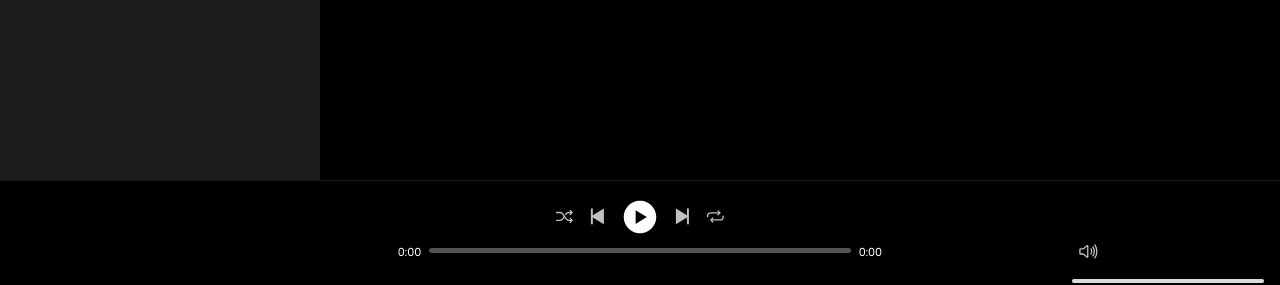
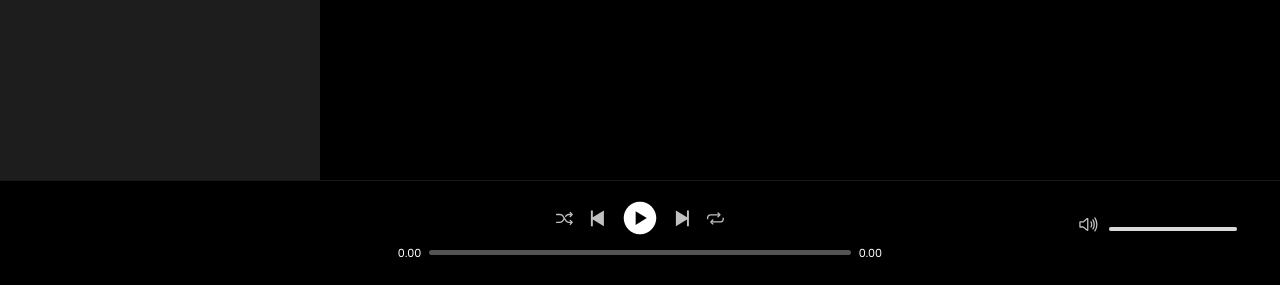
Before and after one commit to hasin023/Rythm, a PHP site: page / in a window 1280 px wide. Shown: the part 534-819 px from the top of the page. Run offline with PHP 8.4, Linux system fonts and the light colour scheme; the visitor is signed in with stand-in values (Sample User, id 1); data that the repository does not hold is empty.

Commit message:
Fixing the playbackBar bug

```diff
--- a/css/nowPlaying.css
+++ b/css/nowPlaying.css
@@ -23,32 +23,25 @@ font-family: 'Poppins', sans-serif; */
   width: 100%;
   min-width: 40rem;
   background-color: var(--nowPlaying-bar-bg);
-  z-index: 1000;
   border-top: 1px solid var(--nowPlaying-BorderTop);
 }
 
 #nowPlayingBar {
   display: flex;
-  align-items: center;
-  justify-content: space-between;
   height: 5.3rem;
-  margin: 0 auto;
   padding: 1rem;
   box-sizing: border-box;
 }
 
-#nowPlayingLeft {
+#nowPlayingLeft,
+#nowPlayingRight {
   width: 30%;
-  min-width: 11rem;
-  position: relative;
-  margin-top: 1rem;
+  min-width: 180px;
 }
 
 #nowPlayingRight {
-  margin-left: auto;
-  min-width: 11rem;
   position: relative;
-  margin-top: 1rem;
+  margin-top: 16px;
 }
 
 #nowPlayingCenter {
@@ -69,7 +62,7 @@ font-family: 'Poppins', sans-serif; */
   display: table;
 }
 
-.btn {
+.controlButton {
   background: transparent;
   border: none;
   outline: none;
@@ -77,23 +70,23 @@ font-family: 'Poppins', sans-serif; */
   cursor: pointer;
 }
 
-.btn .play {
+.controlButton .play {
   font-size: 2.5rem;
   color: var(--hover-button-color);
   transition: transform 0.3s ease;
 }
 
-.btn:hover .play {
+.controlButton:hover .play {
   transform: scale(1.1);
 }
 
-.btn .pause {
+.controlButton .pause {
   font-size: 2.5rem;
   color: var(--hover-button-color);
   transition: transform 0.3s ease;
 }
 
-.btn:hover .pause {
+.controlButton:hover .pause {
   transform: scale(1.1);
 }
 
@@ -126,7 +119,7 @@ ion-icon:active {
 }
 
 .progressBarBg {
-  border-radius: 20px;
+  border-radius: 10px;
   background-color: var(--progressbar-bg);
   width: 100%;
   height: 0.3rem;
@@ -134,9 +127,9 @@ ion-icon:active {
 
 .progress {
   background-color: var(--progress-time-color);
-  border-radius: 20px;
+  border-radius: 10px;
   height: 0.3rem;
-  width: 0%;
+  width: 0;
 }
 
 .playbackBar .progressBar {
@@ -176,10 +169,10 @@ ion-icon:active {
   right: 0;
 }
 
-.volume-high {
+/* .volume-high {
   margin-top: 0.5rem;
-}
+} */
 
-.volume .volumeBar .progressBar {
+.volumeBar .progressBar {
   width: 8rem;
 }
--- a/includes/html/nowPlayingBarContainer.php
+++ b/includes/html/nowPlayingBarContainer.php
@@ -115,30 +115,27 @@ setTrack(trackToPlay, currentPlaylist, true);
 function setRepeat() {
     repeat = !repeat;
         var iconColor = repeat ? "#fcc419" : "#c1c1c1";
-        $(".btn.repeat ion-icon").style("color", iconColor);
+        $(".controlButton.repeat ion-icon").style("color", iconColor);
 }
 
 
 function setMute() {
     audioElement.audio.muted = !audioElement.audio.muted;
         var iconColor = audioElement.audio.muted ? "volume-mute-outline" : "volume-high-outline";
-        $(".btn.volume ion-icon").attr("name", iconColor);
+        $(".controlButton.volume ion-icon").attr("name", iconColor);
 }
 
 
 function setShuffle() {
     shuffle = !shuffle;
         var iconColor = shuffle ? "#fcc419" : "#c1c1c1";
-        $(".btn.shuffle ion-icon").style("color", iconColor);
+        $(".controlButton.shuffle ion-icon").style("color", iconColor);
 
     if(shuffle == true) {
-        //Randomize playlist
         shuffleArray(shufflePlaylist);
         currentIndex = shufflePlaylist.indexOf(audioElement.currentlyPlaying.id);
     }
     else {
-        //shuffle has been deactivated
-        //go back to regular playlist
         currentIndex = currentPlaylist.indexOf(audioElement.currentlyPlaying.id);
     }
 
@@ -204,108 +201,117 @@ function playSong() {
         $.post("includes/handlers/ajax/updatePlays.php", { songId: audioElement.currentlyPlaying.id });
     }
 
-    $(".btn.play").hide();
-    $(".btn.pause").show();
+    $(".controlButton.play").hide();
+    $(".controlButton.pause").show();
     audioElement.play();
 }
 
 function pauseSong() {
-    $(".btn.play").show();
-    $(".btn.pause").hide();
+    $(".controlButton.play").show();
+    $(".controlButton.pause").hide();
     audioElement.pause();
 }
 
 </script>
 
 
-<div id = "nowPlayingBarContainer">
+<div id="nowPlayingBarContainer">
 
-    <div id = "nowPlayingBar">
+    <div id="nowPlayingBar">
 
-        <div id = "nowPlayingLeft">
-            <div class = "content">
-                <span class = "albumLink">
-                    <img class = "albumArtwork" src = "">
+        <div id="nowPlayingLeft">
+            <div class="content">
+                <span class="albumLink">
+                    <img src="" class="albumArtwork">
                 </span>
 
-                <div class = "trackInfo">
-                    <span class = "trackName">
+                <div class="trackInfo">
+
+                    <span class="trackName">
                         <span></span>
                     </span>
 
-                    <span class = "artistName">
+                    <span class="artistName">
                         <span></span>
                     </span>
+
                 </div>
+
+
+
             </div>
+        </div>
+
+        <div id="nowPlayingCenter">
+
+            <div class="content playerControls">
+
+                <div class="buttons">
+
+                    <button class="controlButton shuffle" title="Shuffle button" onclick="setShuffle()">
+                        <ion-icon name="shuffle"></ion-icon>
+                    </button>
+
+                    <button class="controlButton previous" title="Previous button" onclick="prevSong()">
+                        <ion-icon name="play-skip-back-sharp"></ion-icon>
+                    </button>
+
+                    <button class="controlButton play" title="Play button" onclick="playSong()">
+                        <ion-icon class = "play" name="play-circle-sharp"></ion-icon>
+                    </button>
+
+                    <button class="controlButton pause" title="Pause button" style="display: none;" onclick="pauseSong()">
+                        <ion-icon class = "pause" name="pause-circle"></ion-icon>
+                    </button>
+
+                    <button class="controlButton next" title="Next button" onclick="nextSong()">
+                        <ion-icon name="play-skip-forward-sharp"></ion-icon>
+                    </button>
+
+                    <button class="controlButton repeat" title="Repeat button" onclick="setRepeat()">
+                        <ion-icon name="repeat"></ion-icon>
+                    </button>
+
+                </div>
+
+
+                <div class="playbackBar">
+
+                    <span class="progressTime current">0.00</span>
+
+                    <div class="progressBar">
+                        <div class="progressBarBg">
+                            <div class="progress"></div>
+                        </div>
+                    </div>
+
+                    <span class="progressTime remaining">0.00</span>
+
+
+                </div>
+
+
+            </div>
+
 
         </div>
 
-        <div id = "nowPlayingCenter">
-            <div class = "content playerControls">
-                <div class = "buttons">
-                    <button class = "btn shuffle" title = "Shuffle button" onclick = "setShuffle()">
-                    <ion-icon name="shuffle"></ion-icon>
-                    </button>
+        <div id="nowPlayingRight">
+            <div class="volumeBar">
 
-                    <button class = "btn back" title = "Back button" onclick = "prevSong()">
-                    <ion-icon name="play-skip-back-sharp"></ion-icon>
-                    </button>
+                <button class="controlButton volume" title="Volume button" onclick="setMute()">
+                    <ion-icon class = "volume" name="volume-high-outline"></ion-icon>
+                </button>
 
-                    <button class = "btn play" title = "Play button" onclick = "playSong()">
-                    <ion-icon class = "play" name="play-circle-sharp"></ion-icon>
-                    </button>
-
-                    <button class = "btn pause" title = "Pause button" style = "display: none" onclick = "pauseSong()">
-                    <ion-icon class = "pause" name="pause-circle"></ion-icon>
-                    </button>
-
-                    <button class = "btn forward" title = "Forward button" onclick = "nextSong()">
-                    <ion-icon name="play-skip-forward-sharp"></ion-icon>
-                    </button>
-
-                    <button class = "btn repeat" title = "Repeat button" onclick = "setRepeat()">
-                    <ion-icon name="repeat"></ion-icon>
-                    </button>
-                </div>
-
-                <div class = "playbackBar">
-                    <span class = "progressTime current">0:00</span>
-                    <div class = "progressBar">
-                        <div class = "progressBarBg">
-                            <div class = "progress">
-
-                            </div>
-                        </div>
+                <div class="progressBar">
+                    <div class="progressBarBg">
+                        <div class="progress"></div>
                     </div>
-                    <span class = "progressTime remaining">0:00</span>
-
                 </div>
 
             </div>
-
         </div>
 
-        <div id = "nowPlayingRight">
-            <div class = "volumeBar">
-                <button class = "btn volume" title = "Volume button" onclick = "setMute()">
-                <ion-icon class = "volume-high" name="volume-high-outline"></ion-icon>
-                </button>
-
-                <button class = "btn volume-medium" title = "Medium button" style = "display: none">
-                <ion-icon class = "volume-medium" name="volume-medium-outline"></ion-icon>
-                </button>
-
-                <div class = "progressBar">
-                        <div class = "progressBarBg">
-                            <div class = "progress">
-
-                            </div>
-                        </div>
-                    </div>
-            </div>
-
-        </div>
 
 
 
```
